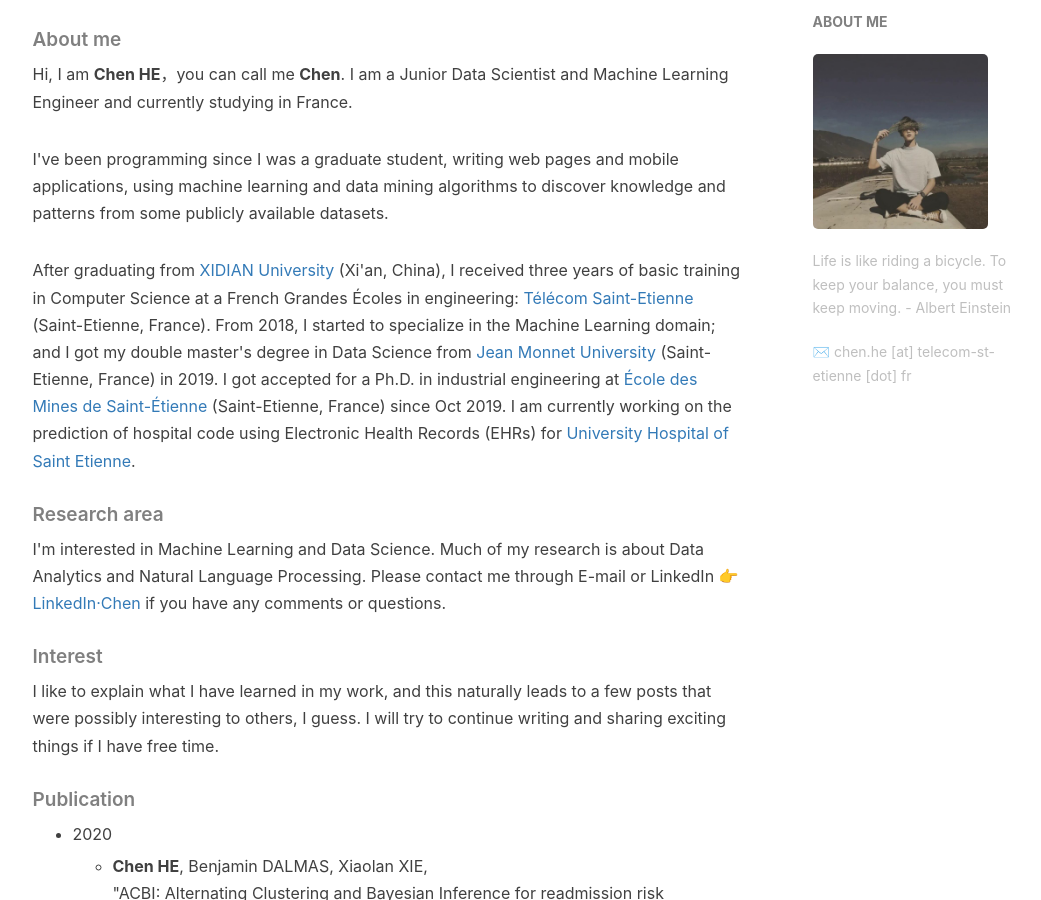
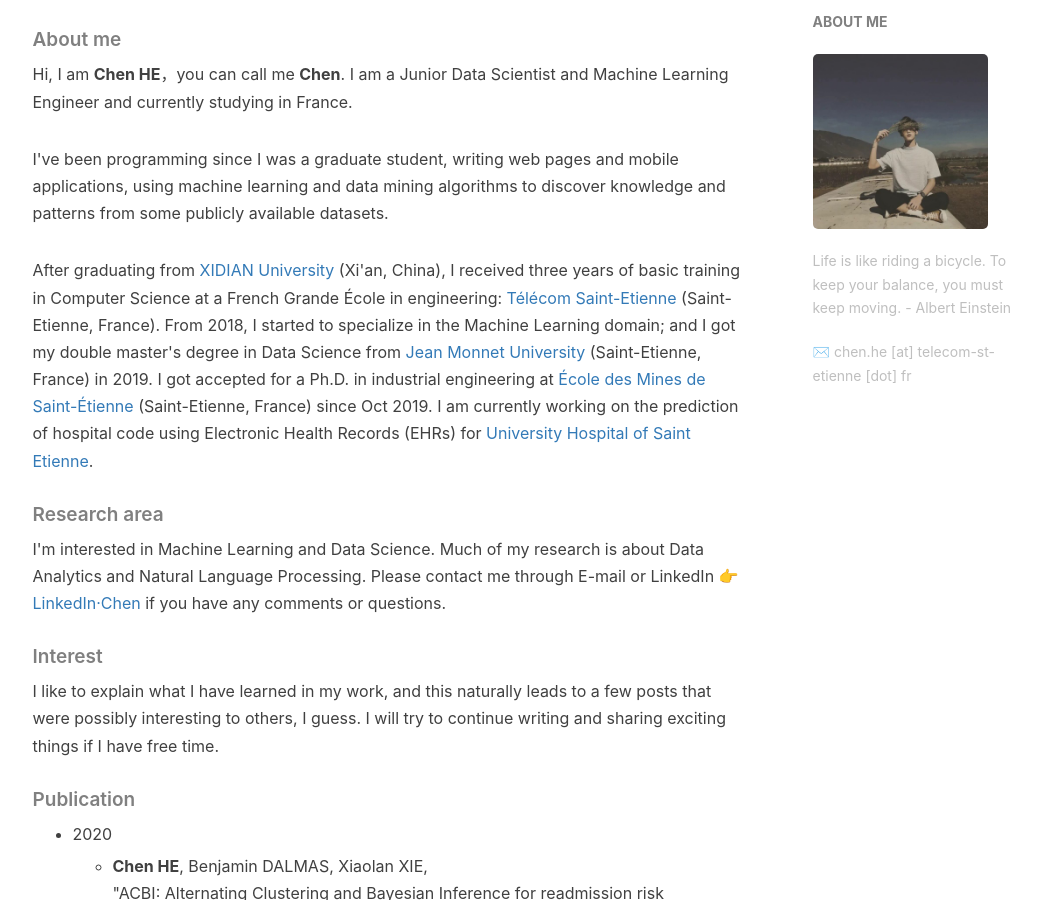
Before and after one commit to he-chen-95/he-chen-95.github.io, a Jekyll site: the page built from about.html, in a window 1280 px wide and 900 px high, scrolled down 572 px. Shown: the whole window, without its empty margins (135-1176 px from the left). Built offline with Jekyll 4.4.1, drawn with Linux system fonts in a browser that asks for light colours; nearby versions of some CDN libraries; comment, search, counter and statistics services are not loaded.

Commit message:
Update about.html

```diff
--- a/about.html
+++ b/about.html
@@ -55,7 +55,7 @@
 
     <p>I've been programming since I was a graduate student, writing web pages and mobile applications, using machine learning and data mining algorithms to discover knowledge and patterns from some publicly available datasets.</p>
 
-    <p>After graduating from <a href="https://en.xidian.edu.cn/">XIDIAN University</a> (Xi'an, China), I received three years of basic training in Computer Science at a French Grandes Écoles in engineering: <a href="https://www.telecom-st-etienne.fr/">Télécom Saint-Etienne</a> (Saint-Etienne, France).  From 2018, I started to specialize in the Machine Learning domain; and I got my double master's degree in Data Science from <a href="https://www.univ-st-etienne.fr/en/index.html">Jean Monnet University</a> (Saint-Etienne, France) in 2019. I got accepted for a Ph.D. in industrial engineering at <a href="https://www.mines-stetienne.fr/">École des Mines de Saint-Étienne</a> (Saint-Etienne, France) since Oct 2019. I am currently working on the prediction of hospital code using Electronic Health Records (EHRs) for <a href="http://www.chu-st-etienne.fr/">University Hospital of Saint Etienne</a>.</p>
+    <p>After graduating from <a href="https://en.xidian.edu.cn/">XIDIAN University</a> (Xi'an, China), I received three years of basic training in Computer Science at a French Grande École in engineering: <a href="https://www.telecom-st-etienne.fr/">Télécom Saint-Etienne</a> (Saint-Etienne, France).  From 2018, I started to specialize in the Machine Learning domain; and I got my double master's degree in Data Science from <a href="https://www.univ-st-etienne.fr/en/index.html">Jean Monnet University</a> (Saint-Etienne, France) in 2019. I got accepted for a Ph.D. in industrial engineering at <a href="https://www.mines-stetienne.fr/">École des Mines de Saint-Étienne</a> (Saint-Etienne, France) since Oct 2019. I am currently working on the prediction of hospital code using Electronic Health Records (EHRs) for <a href="http://www.chu-st-etienne.fr/">University Hospital of Saint Etienne</a>.</p>
 
     <h5>Research area</h5>
 
```
